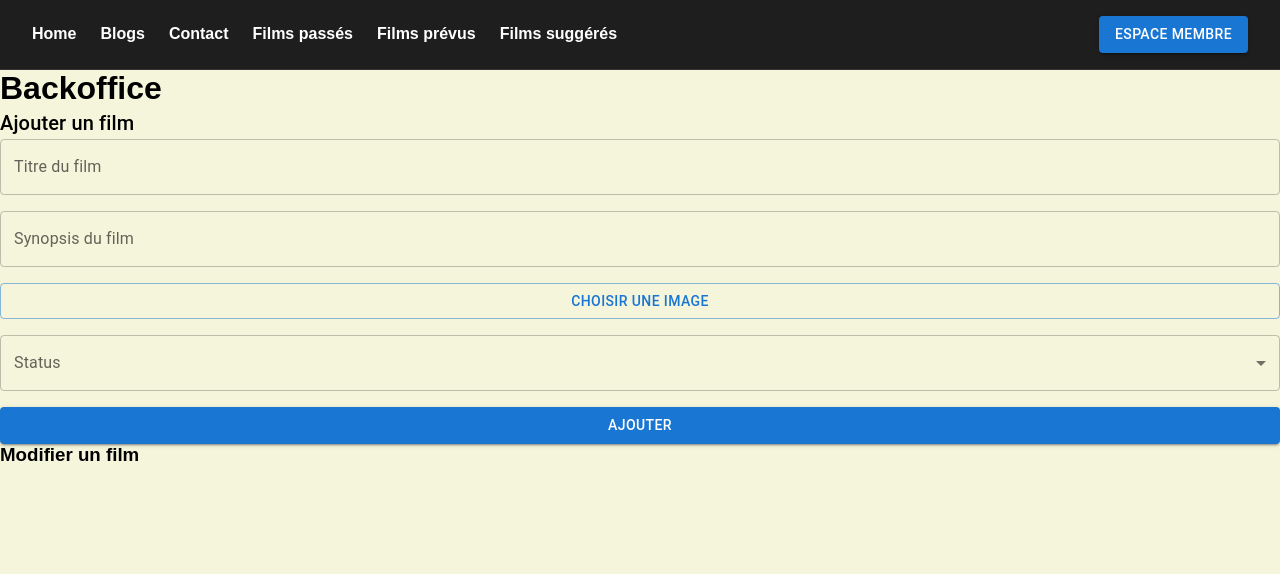
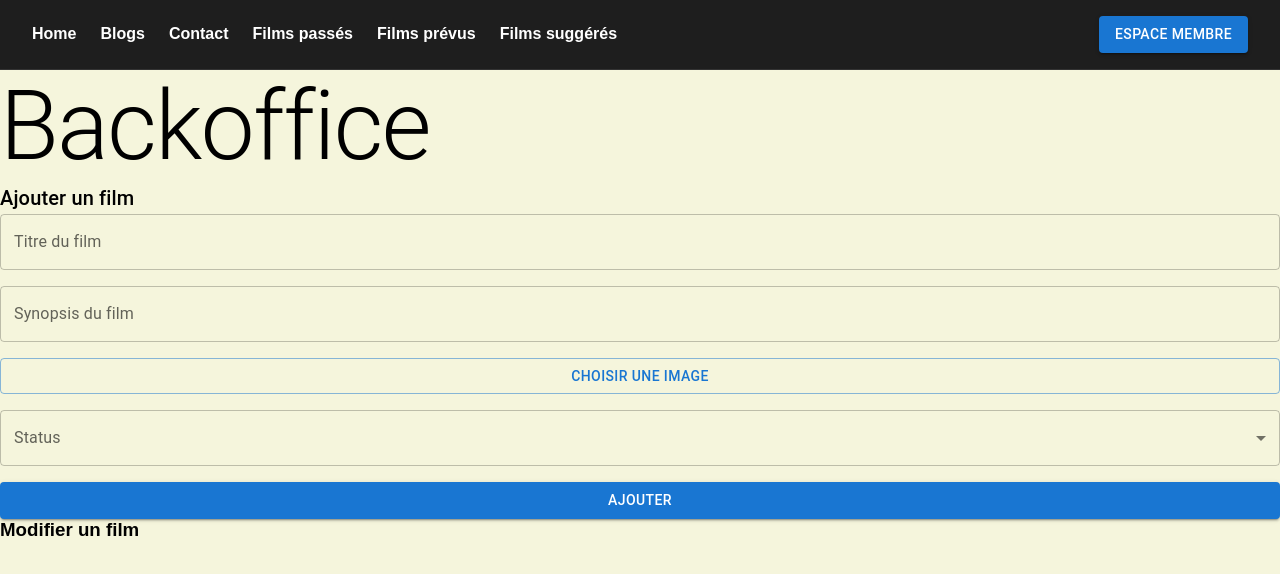
Before and after one commit to btwNemS/cineclub, a React (Vite) app: page /backoffice in a window 1280 px wide. Shown: the top 574 px of the page. Built offline with nearby package versions, Linux system fonts and the light colour scheme.

Commit message:
test edit

```diff
--- a/src/Components/editMovie.jsx
+++ b/src/Components/editMovie.jsx
@@ -1,15 +1,16 @@
 import { FormControl, InputLabel, Select, MenuItem } from "@mui/material";
 
 export default function EditMovie() {
-  const putFilm = async (e) => {
+  async function putFilm(e) {
     e.preventDefault();
-    const form = new FormData();
-    await fetch("https://rasantacruz.fr/cineclub/films/protected/update/12", {
+    const form = new FormData(e.target);
+
+    await fetch(import.meta.env.VITE_API_URL, {
       method: "PUT",
       credentials: "include",
       body: form,
     });
-  };
+  }
   return (
     <div>
       <h3>Modifier un film</h3>
--- a/src/pages/Backoffice.jsx
+++ b/src/pages/Backoffice.jsx
@@ -1,14 +1,15 @@
 import React from 'react';
 import { BrowserRouter, Route, Routes } from "react-router-dom";
+import { Typography, Box } from '@mui/material';
 import AddMovie from "../Components/addMovie";
 import EditMovie from "../Components/editMovie";
 
 export default function Backoffice() {
   return (
-    <div>
-      <h1>Backoffice</h1>
-        <AddMovie />
-        <EditMovie />
-    </div>
+    <Box>
+      <Typography variant="h1">Backoffice</Typography>
+      <AddMovie />
+      <EditMovie />
+    </Box>
   );
 }
```
